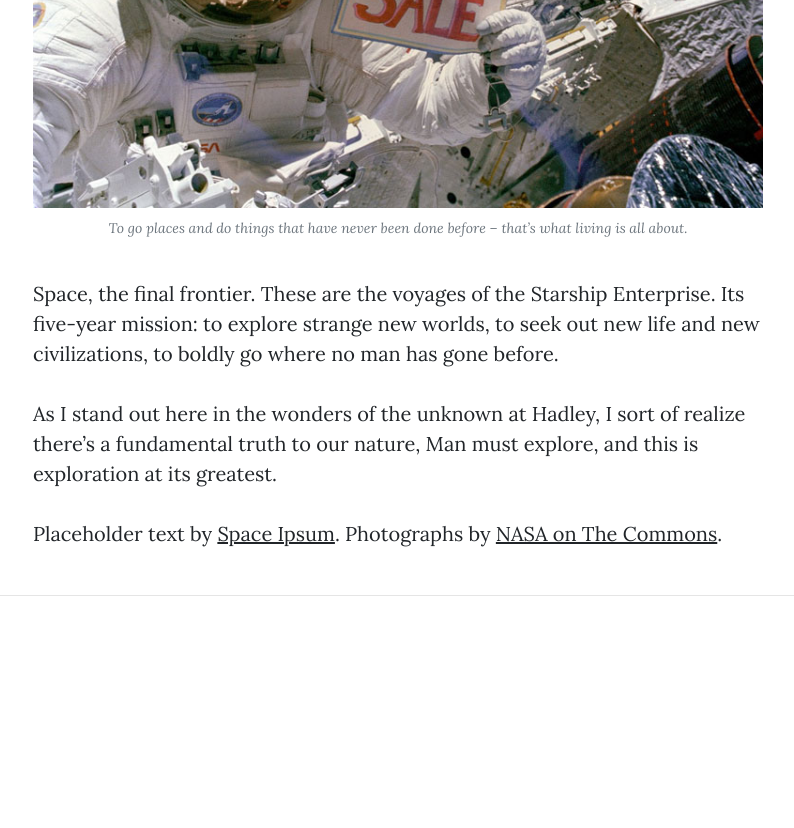
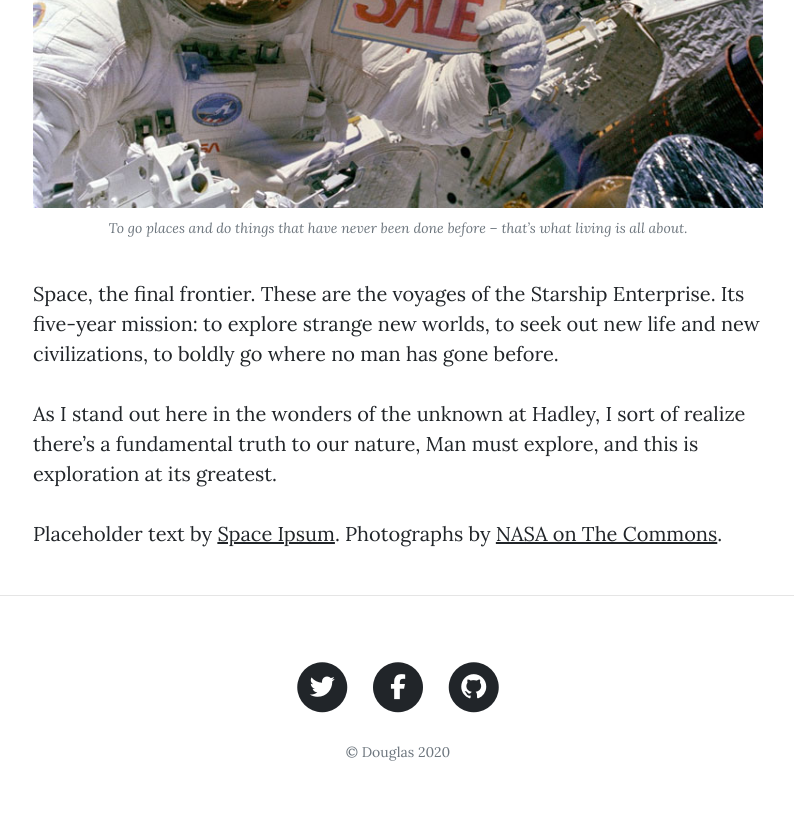
Before and after one commit to douglasalencard/eng-software, a plain HTML site: page index.html in a window 1280 px wide. Shown: the part 2604-3432 px from the top of the page, without its empty margins (242-1036 px from the left). Before the commit the page ends 3216 px from the top, so only its background shows below. Drawn offline with nearby package versions, Linux system fonts and the light colour scheme; a script that the page names is missing.

Commit message:
Merge feature/footer

```diff
--- a/index.html
+++ b/index.html
@@ -101,7 +101,42 @@
 
     <hr>
 
-
+    <!-- Footer -->
+    <footer>
+      <div class="container">
+        <div class="row">
+          <div class="col-lg-8 col-md-10 mx-auto">
+            <ul class="list-inline text-center">
+              <li class="list-inline-item">
+                <a href="#">
+                  <span class="fa-stack fa-lg">
+                    <i class="fas fa-circle fa-stack-2x"></i>
+                    <i class="fab fa-twitter fa-stack-1x fa-inverse"></i>
+                  </span>
+                </a>
+              </li>
+              <li class="list-inline-item">
+                <a href="#">
+                  <span class="fa-stack fa-lg">
+                    <i class="fas fa-circle fa-stack-2x"></i>
+                    <i class="fab fa-facebook-f fa-stack-1x fa-inverse"></i>
+                  </span>
+                </a>
+              </li>
+              <li class="list-inline-item">
+                <a href="#">
+                  <span class="fa-stack fa-lg">
+                    <i class="fas fa-circle fa-stack-2x"></i>
+                    <i class="fab fa-github fa-stack-1x fa-inverse"></i>
+                  </span>
+                </a>
+              </li>
+            </ul>
+            <p class="copyright text-muted">&copy; Douglas 2020</p>
+          </div>
+        </div>
+      </div>
+    </footer>
 
 
   <!-- Bootstrap core JavaScript -->
```
